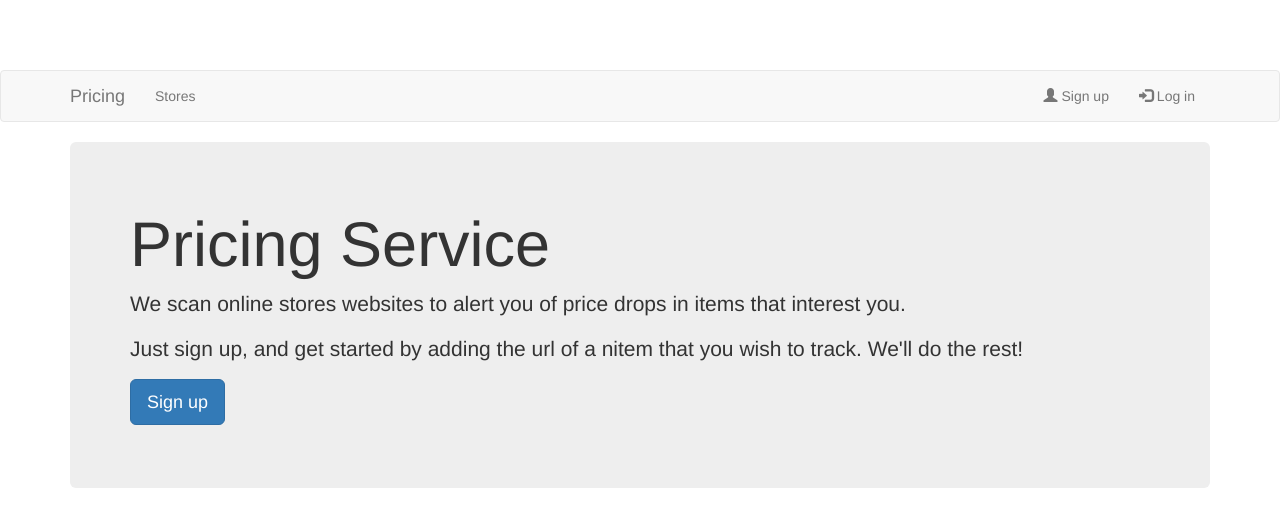
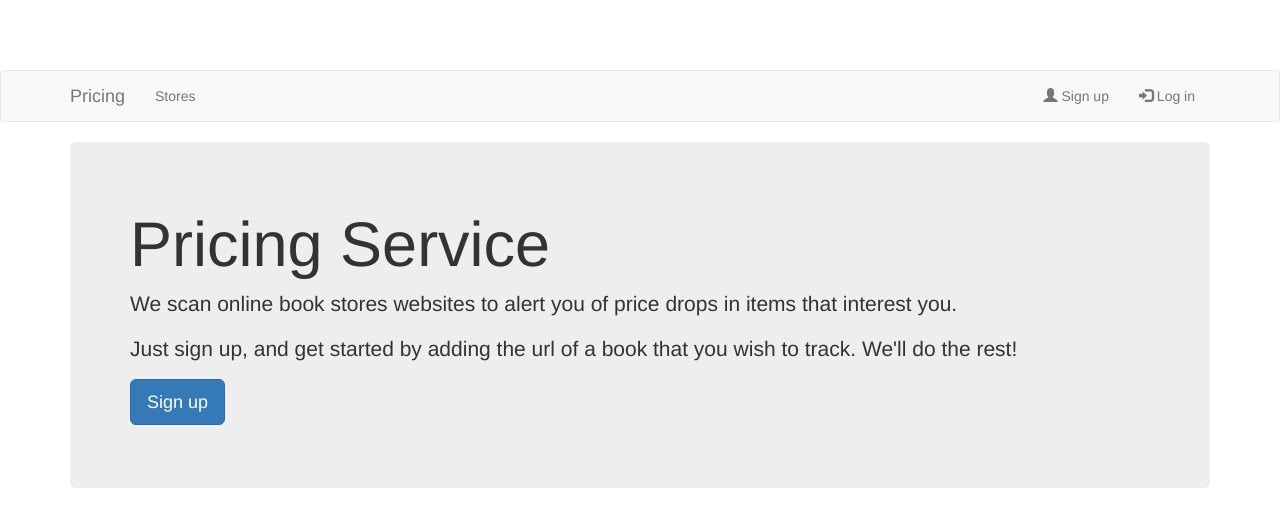
Before and after one commit to JohannLiebert1130/Price_of_Book, a Flask app: page / in a window 1280 px wide. Shown: the top 527 px of the page. Run offline with Flask 2, Linux system fonts and the light colour scheme; some libraries are stand-ins or nearby versions.

Commit message:
change home page.

```diff
--- a/src/templates/alerts/alert.jinja2
+++ b/src/templates/alerts/alert.jinja2
@@ -11,7 +11,7 @@
     </div>
 
     <div class="col-md-6">
-    <p> <br /></p>
+    <p> <br /><br /></p>
     <p>Last price found <strong>{{ alert.item.price }}</strong></p>
     <p>Last checked on <strong>{{ alert.last_checked.strftime('%d-%m-%Y at %H:%M') }}</strong></p>
     <div class="panel panel-default">
--- a/src/templates/home.jinja2
+++ b/src/templates/home.jinja2
@@ -2,9 +2,9 @@
 {% block content %}
     <div class="jumbotron">
         <h1>Pricing Service</h1>
-        <p>We scan online stores websites to alert you of price drops in items that interest you.</p>
+        <p>We scan online book stores websites to alert you of price drops in items that interest you.</p>
         {% if not session['email'] %}
-            <p>Just sign up, and get started by adding the url of a nitem that you wish to track. We'll do the rest!</p>
+            <p>Just sign up, and get started by adding the url of a book that you wish to track. We'll do the rest!</p>
             <p><a class="btn btn-primary btn-lg" href="{{ url_for('users.register_user') }}" role="button">Sign up</a></5p>
         {% else %}
             <p>Welcome, {{ session['email'] }}.<br />Start Pricing Service right now!</p>
```
